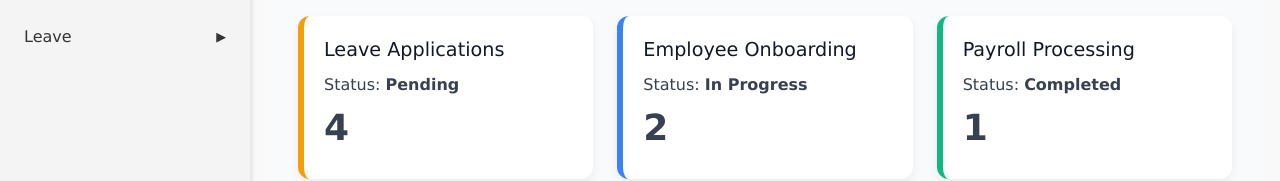
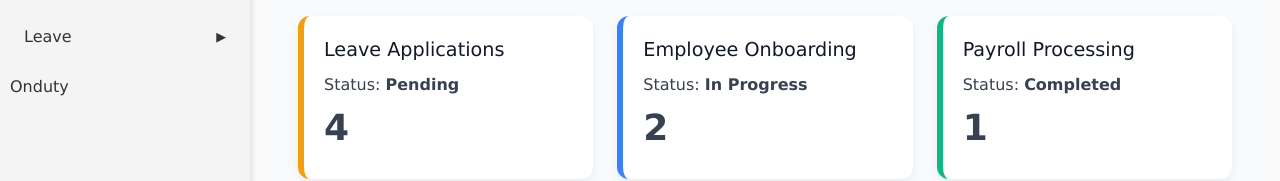
Before and after one commit to anumcait/fullstack-erp-app, a React (Vite) app in the folder frontend/: page /dashboard in a window 1280 px wide. Shown: the part 166-347 px from the top of the page. Built offline with nearby package versions, Linux system fonts and the light colour scheme; a web font is replaced by a local one.

Commit message:
Update:Sidebar

```diff
--- a/frontend/src/Component/Layout/Sidebar.jsx
+++ b/frontend/src/Component/Layout/Sidebar.jsx
@@ -83,6 +83,8 @@ const Sidebar = () => {
             </ul>
           )}
         </li>
+         <li><NavLink to="/onduty" activeClassName="active">Onduty</NavLink></li>
+
       </ul>
     </aside>
   );
```
